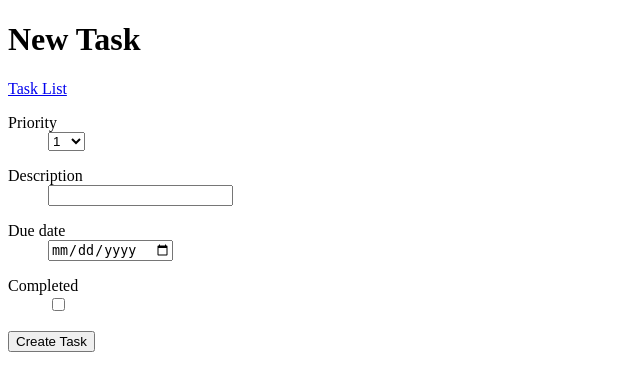
After one commit to ouangalajunior/tasks_object_oriented, a PHP site: page /new.php in a window 1280 px wide. The commit adds this page. Shown: the top 391 px of the page, without its empty margins (0-640 px from the left). Run offline with PHP 8.4, Linux system fonts and the light colour scheme.

Commit message:
New task

```diff
--- /dev/null
+++ b/new.php
@@ -0,0 +1,75 @@
+<!DOCTYPE html>
+<html lang="en">
+
+<head>
+    <meta charset="UTF-8">
+    <meta name="viewport" content="width=device-width, initial-scale=1.0">
+    <title>Task Manager: New task</title>
+</head>
+
+<body>
+
+    <header>
+        <h1> New Task</h1>
+    </header>
+    <nav>
+        <a href="index.php">Task List</a>
+    </nav>
+
+
+    <form action="new_process.php" method="post">
+
+<!--
+        <dl>
+            <dt>Priority</dt>
+            <dd>
+                <select name="priority">
+                    <?php
+                   // for($i=1; $i<=10; $i++){
+                  //      echo "<option value=\"{$i}\"> {$i}</option>";
+                  //  }
+                    ?>
+
+                </select>
+            </dd>
+        </dl>
+                -->
+                <dl>
+          <dt>Priority</dt>
+          <dd>
+            <select name="priority">
+            <?php
+              for($i=1; $i <= 10; $i++) {
+                echo "<option value=\"{$i}\">{$i}</option>";
+              }
+            ?>
+            </select>
+          </dd>
+        </dl>
+
+        <dl>
+            <dt>Description</dt>
+            <dd><input type="text" name="description" value=""></dd>
+        </dl>
+
+
+        <dl>
+            <dt>Due date</dt>
+            <dd><input type="date" name="due_date" value=""></dd>
+        </dl>
+
+        <dl>
+          <dt>Completed</dt>
+          <dd>
+          <input type="checkbox" name="complete" value="1">
+          </dd>
+        </dl>
+
+        <div>
+            <input type="submit" value="Create Task">
+        </div>
+
+    </form>
+</body>
+
+</html>
--- a/show.php
+++ b/show.php
@@ -54,6 +54,9 @@ if(is_null($task)){
         <h1>Task Manager</h1>
     </header>
 
+    <nav>
+    <a href="index.php">Task List</a>
+</nav>
     <section>
         <h1>Show task details</h1>
         <dl>
```
Also changed, not shown: index.php (+3 -4 lines), new_process.php (added, +58 -0 lines).
